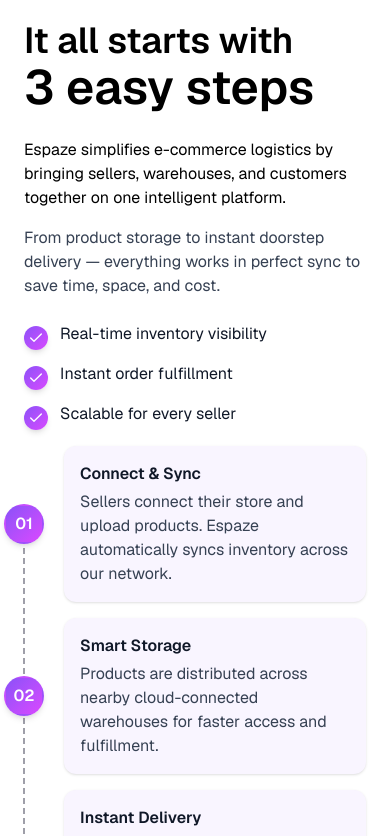
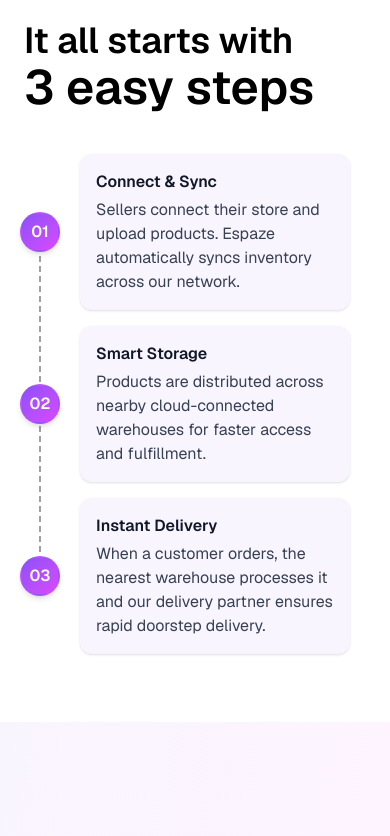
Before and after one commit to espazeindia/espazeLandingPage, a Next.js app: page / in a window 390 px wide. Shown: the part 980-1816 px from the top of the page. Built offline with nearby package versions, Linux system fonts and the light colour scheme.

Commit message:
3-steps for mobile view edit

```diff
--- a/app/components/sections/threeSteps.tsx
+++ b/app/components/sections/threeSteps.tsx
@@ -102,17 +102,17 @@
               <span className="text-5xl sm:text-6xl lg:text-4xl 2xl:text-5xl">3 easy steps</span>
             </h2>
 
-            <p className="text-black mb-4 lg:text-sm 2xl:text-base">
+            <p className="text-black mb-4 lg:text-sm 2xl:text-base hidden lg:block">
               Espaze simplifies e-commerce logistics by bringing sellers, warehouses, and customers
               together on one intelligent platform.
             </p>
 
-            <p className="text-gray-700 mb-6">
+            <p className="text-gray-700 mb-6 hidden lg:block">
               From product storage to instant doorstep delivery — everything works in perfect sync to
               save time, space, and cost.
             </p>
 
-            <ul className="space-y-3" aria-label="Key features">
+            <ul className="space-y-3 hidden lg:block" aria-label="Key features">
               {FEATURES.map((feature) => (
                 <FeatureItem key={feature} text={feature} />
               ))}
@@ -121,7 +121,7 @@
         </ScrollReveal>
 
         {/* Right Column: Timeline */}
-        <ScrollReveal direction="right" className="w-full lg:w-8/12 2xl:w-1/2 flex items-center justify-center">
+        <ScrollReveal direction="right" className="w-full lg:w-8/12 2xl:w-1/2 flex items-center justify-center px-4 lg:px-0">
           <div className="relative w-full max-w-2xl">
             {/* Vertical Dotted Line */}
             <div
```
